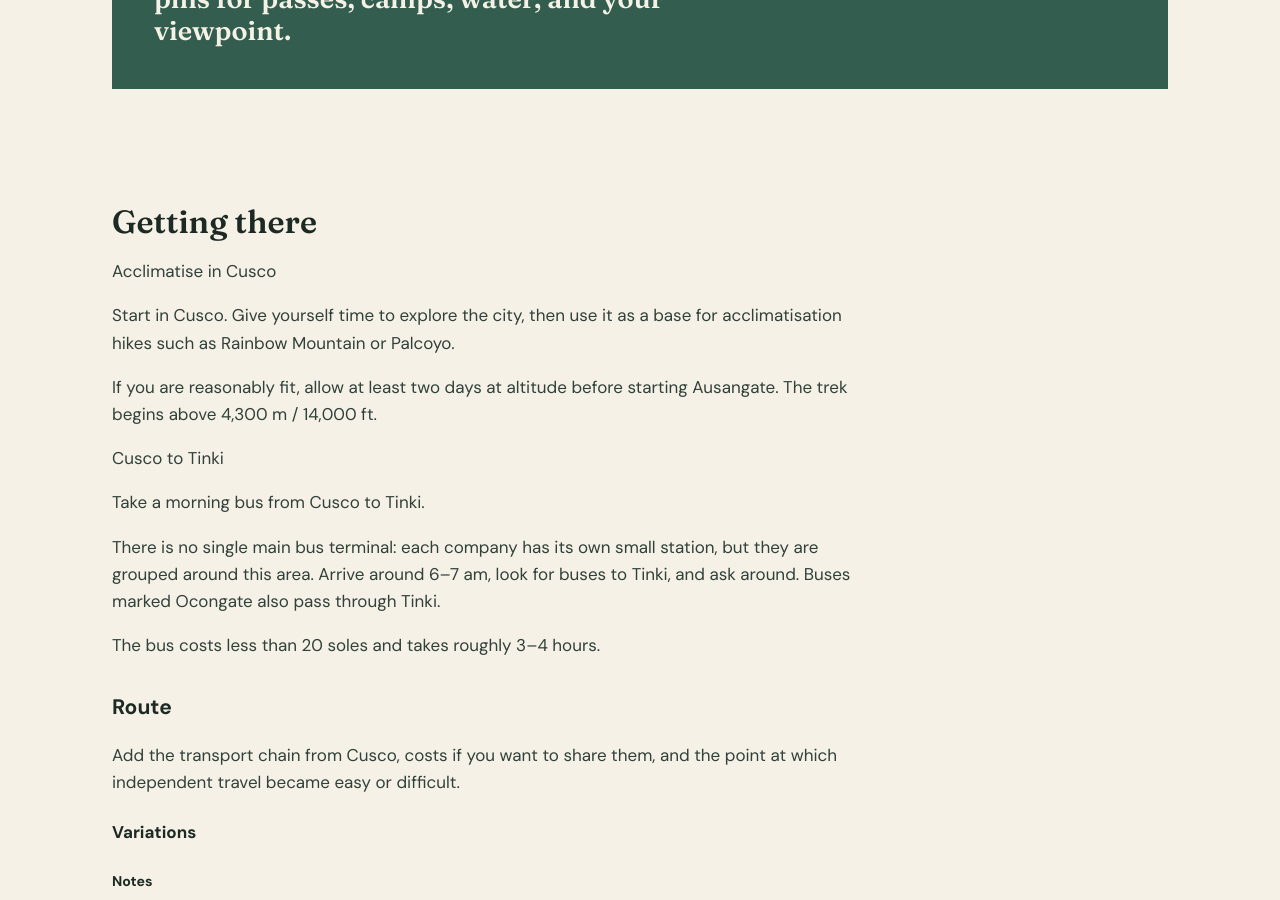
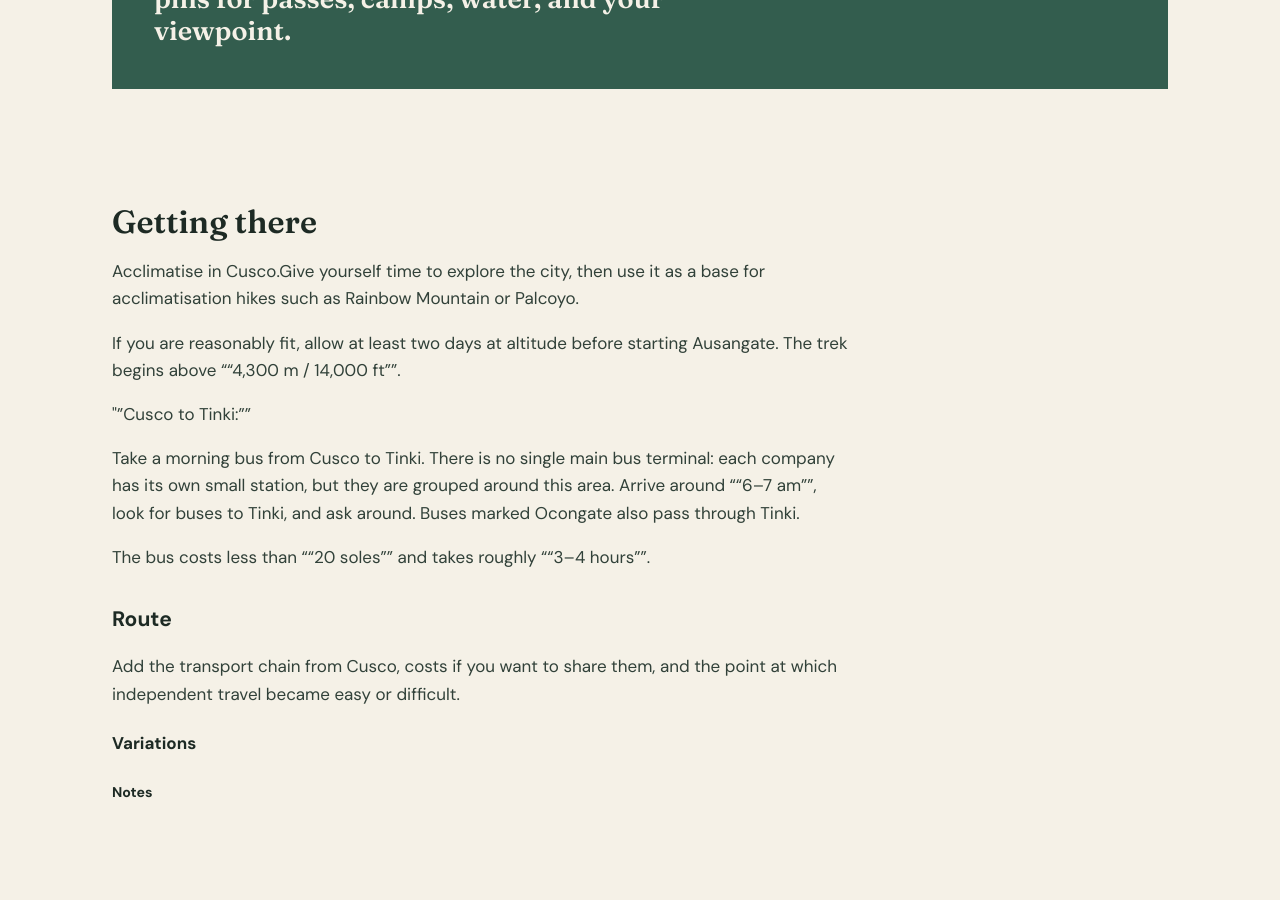
Before and after one commit to the-trek-brief/the-trek-brief.github.io, a Jekyll site: the page built from _treks/ausangate.md, in a window 1280 px wide and 900 px high, scrolled down 722 px. Built offline with Jekyll 4.4.1, drawn with Linux system fonts in a browser that asks for light colours.

Commit message:
Update ausangate.md

```diff
--- a/_treks/ausangate.md
+++ b/_treks/ausangate.md
@@ -12,19 +12,15 @@ map_note: Your trek map will go here, with the route and pins for passes, camps,
 
 ## Getting there
 
-Acclimatise in Cusco
+Acclimatise in Cusco.Give yourself time to explore the city, then use it as a base for acclimatisation hikes such as Rainbow Mountain or Palcoyo.
 
-Start in Cusco. Give yourself time to explore the city, then use it as a base for acclimatisation hikes such as Rainbow Mountain or Palcoyo.
+If you are reasonably fit, allow at least two days at altitude before starting Ausangate. The trek begins above ""4,300 m / 14,000 ft"".
 
-If you are reasonably fit, allow at least two days at altitude before starting Ausangate. The trek begins above 4,300 m / 14,000 ft.
+""Cusco to Tinki:""
 
-Cusco to Tinki
+Take a morning bus from Cusco to Tinki. There is no single main bus terminal: each company has its own small station, but they are grouped around this area. Arrive around ""6–7 am"", look for buses to Tinki, and ask around. Buses marked Ocongate also pass through Tinki.
 
-Take a morning bus from Cusco to Tinki.
-
-There is no single main bus terminal: each company has its own small station, but they are grouped around this area. Arrive around 6–7 am, look for buses to Tinki, and ask around. Buses marked Ocongate also pass through Tinki.
-
-The bus costs less than 20 soles and takes roughly 3–4 hours.
+The bus costs less than ""20 soles"" and takes roughly ""3–4 hours"".
 
 ### Route
 
```
